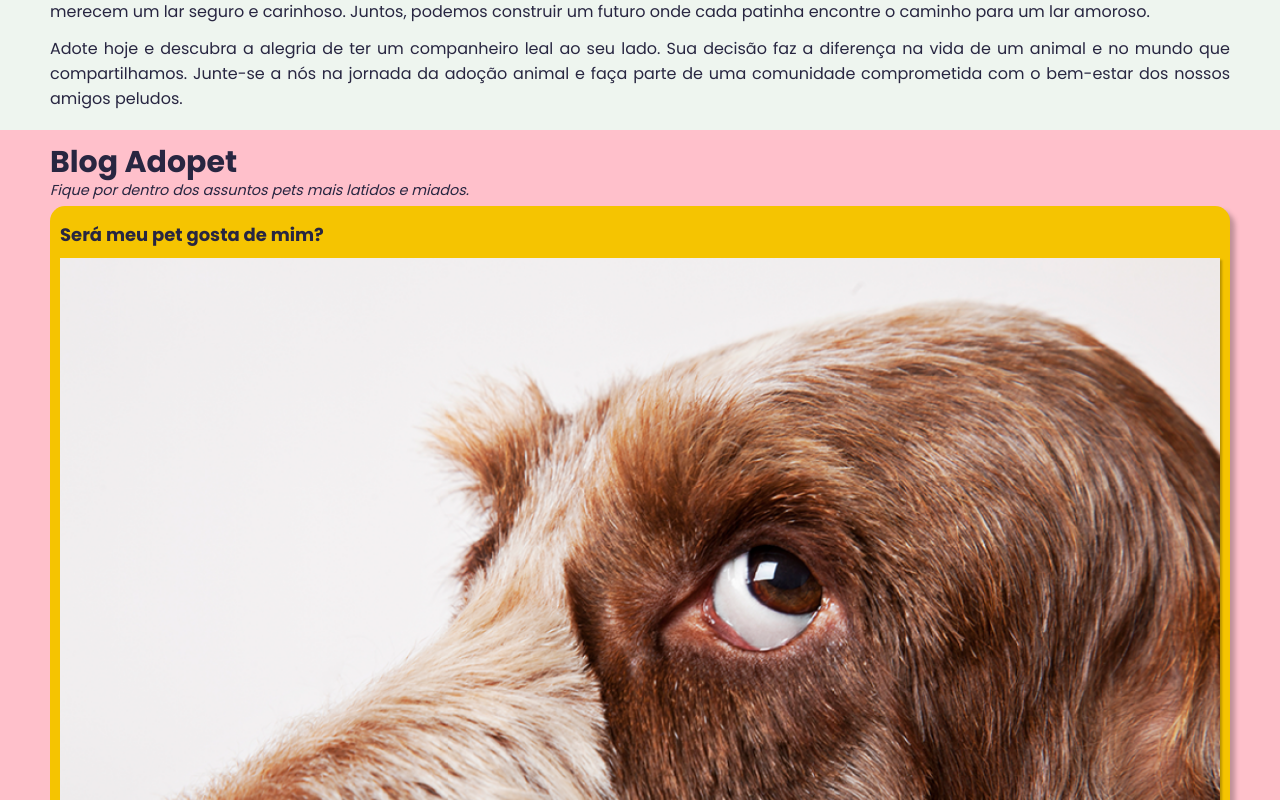
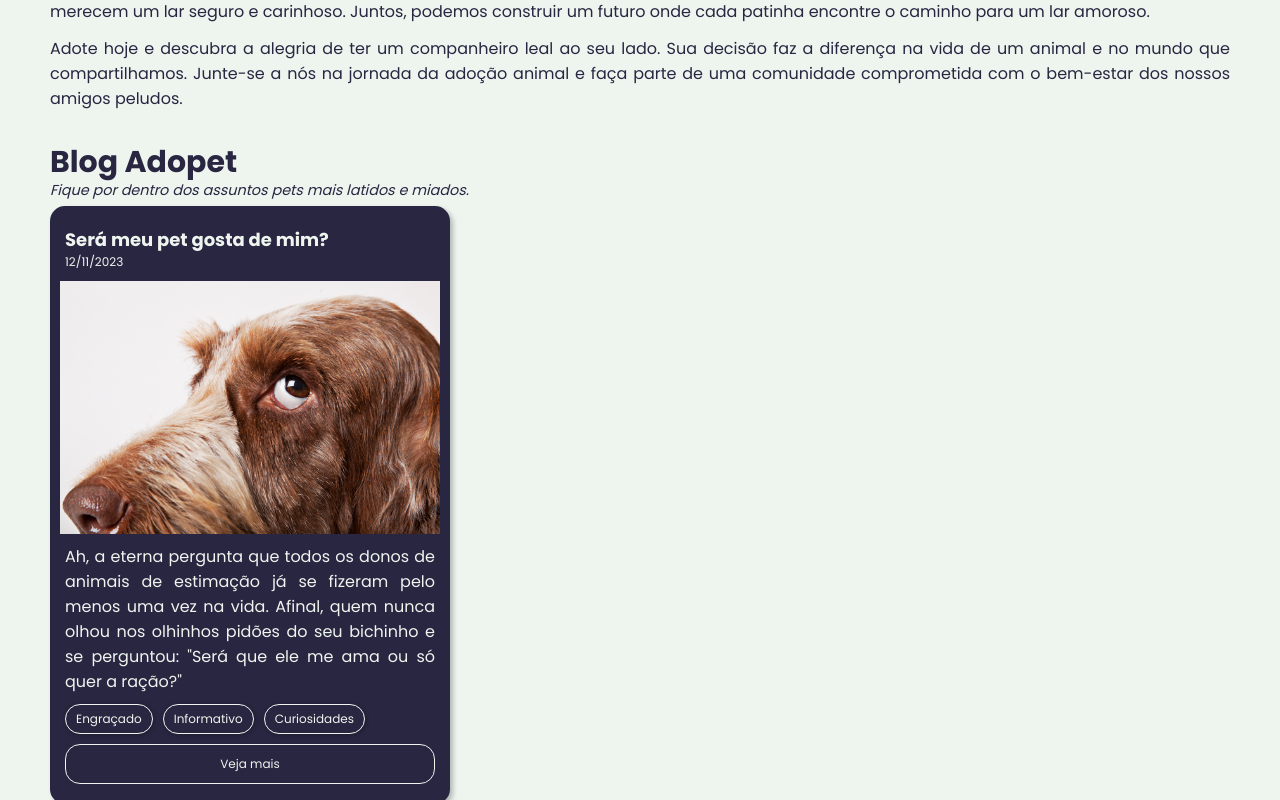
Before and after one commit to RNoleto/adopets-vue3, a Vue app: page / in a window 1280 px wide. Shown: the part 1060-1860 px from the top of the page. Built offline with nearby package versions, Linux system fonts and the light colour scheme.

Commit message:
ajuste do card na sessão de Blog Adopet

```diff
--- a/src/pages/Home.vue
+++ b/src/pages/Home.vue
@@ -44,9 +44,14 @@
         <div class="cards">
           <div class="card">
             <div class="top">
-              <p>Será meu pet gosta de mim?</p>
+              <p class="card-title">Será meu pet gosta de mim?</p>
+              <p class="date">12/11/2023</p>
             </div>
-            <img src="../assets/img/posts/post1.webp" alt="Cão Pensando" />
+            <img
+              src="../assets/img/posts/post1.webp"
+              alt="Cão Pensando"
+              class="cover"
+            />
             <div class="midle">
               <p>
                 Ah, a eterna pergunta que todos os donos de animais de estimação
@@ -56,9 +61,12 @@
               </p>
             </div>
             <div class="end">
-              <p>Engraçado</p>
-              <p>Informativo</p>
-              <p>Curiosidades</p>
+              <div class="tags">
+                <p class="tag">Engraçado</p>
+                <p class="tag">Informativo</p>
+                <p class="tag">Curiosidades</p>
+              </div>
+              <div class="btn">Veja mais</div>
             </div>
           </div>
         </div>
@@ -88,42 +96,69 @@ export default {
   }
   //Sessão de Blog
   .blog {
-    background-color: pink;
     padding: 10px 0px;
     .cards {
       width: 100%;
       display: flex;
       flex-wrap: wrap;
       .card {
-        width: 100%;
+        max-width: 400px;
         height: auto;
+        display: flex;
+        flex-direction: column;
+        gap: 10px;
+        background-color: var(--color-3);
+        padding: 20px 10px;
+        color: var(--color-4);
         border-radius: 15px;
-        padding: 15px 10px;
-        display: flex;
-        gap: 10px;
-        flex-direction: column;
-        background-color: var(--color-2);
-        box-shadow: 5px 5px 5px rgba($color: #000000, $alpha: 0.25);
+        box-shadow: 3px 3px 5px rgba($color: #000000, $alpha: 0.25);
         .top,
         .midle,
         .end {
           width: 100%;
+          padding: 0px 5px;
         }
         .top {
-          font-size: 18px;
-          font-weight: 600;
         }
-        img {
-          box-shadow: 2px 2px 2px rgba($color: #000000, $alpha: 0.25);
+        .cover {
+          width: 100%;
+          height: auto;
+          object-fit: cover;
         }
         .midle {
-          font-size: 14px;
+          text-align: justify;
         }
         .end {
+          font-size: 12px;
           display: flex;
-          flex-wrap: wrap;
-          gap: 5px;
-          font-size: 12px;
+          flex-direction: column;
+          gap: 10px;
+          .tags {
+            display: flex;
+            gap: 10px;
+            flex-wrap: wrap;
+            .tag {
+              padding: 5px 10px;
+              border: 1px solid var(--color-4);
+              border-radius: 15px;
+              box-shadow: 1px 1px 5px rgba($color: #000000, $alpha: 0.25);
+            }
+          }
+          .btn {
+            width: 100%;
+            height: auto;
+            padding: 10px;
+            text-align: center;
+            border: 1px solid var(--color-4);
+            border-radius: 15px;
+            cursor: pointer;
+            transition: all 0.3s ease-in-out;
+            &:hover {
+              font-size: 14px;
+              font-weight: 600;
+              background-color: var(--color-1);
+            }
+          }
         }
       }
     }
--- a/src/style.scss
+++ b/src/style.scss
@@ -90,3 +90,13 @@ h1 {
 .page {
   min-height: 410px;
 }
+
+// Cards em Posts
+.card-title {
+  font-size: 18px;
+  font-weight: 600;
+}
+
+.date {
+  font-size: 12px;
+}
```
